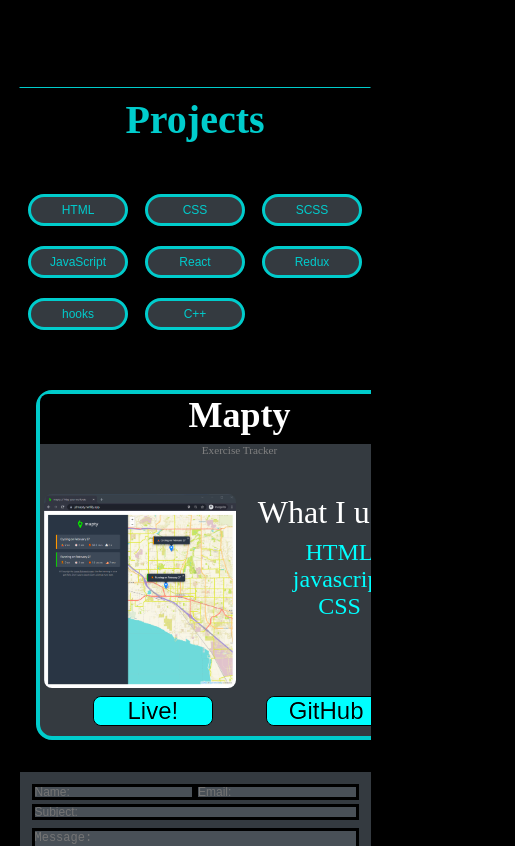
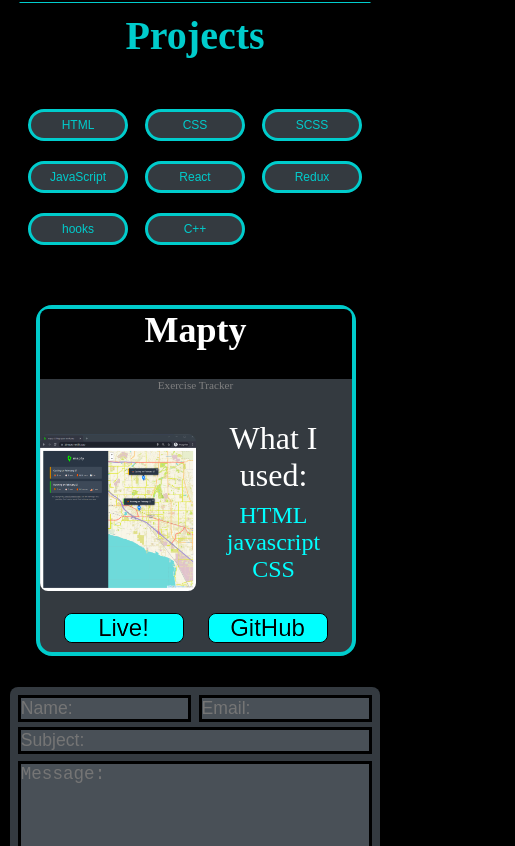
Before and after one commit to jdietrich11/portfolio, a React (Create React App) app: page / in a window 390 px wide. Shown: the part 1154-2000 px from the top of the page, 515 px wide, since content can reach past the window. Built offline with nearby package versions, Linux system fonts and the light colour scheme; a web font is replaced by a local one.

Commit message:
finished responsive design with home page

```diff
--- a/src/components/contact-me/contact-me.media.scss
+++ b/src/components/contact-me/contact-me.media.scss
@@ -1,24 +1,5 @@
 @media (max-width: 600px) {
   .contact-me-container {
-    width: 90vw;
-    height: auto;
-    overflow-y: hidden;
-    .form {
-      display: flex;
-      flex-direction: column;
-      padding: 12px;
-      .input {
-        font-size: 12px;
-        height: 16px;
-        width: 100%;
-      }
-      .message {
-        height: 75px;
-      }
-      .button {
-        font-size: 14px;
-        width: 150px;
-      }
-    }
+    border-radius: 1rem;
   }
 }
--- a/src/components/header/header.media.styles.scss
+++ b/src/components/header/header.media.styles.scss
@@ -3,3 +3,9 @@
     margin: auto;
   }
 }
+
+@media (max-width: 400px) {
+  .menu {
+    display: none;
+  }
+}
--- a/src/components/more/more.media.styles.scss
+++ b/src/components/more/more.media.styles.scss
@@ -22,7 +22,8 @@
     width: 50%;
     display: grid;
     justify-content: center;
-  }
-  .link {
+    .button {
+      margin: auto;
+    }
   }
 }
--- a/src/components/project-card/project-card.media.scss
+++ b/src/components/project-card/project-card.media.scss
@@ -2,9 +2,8 @@
   .card {
     border: 4px solid #00cccc;
     display: grid;
-    grid-template-rows: 1fr 1fr 4fr;
-    grid-template-columns: 50rem;
-    margin-right: 12rem;
+    grid-template-rows: auto auto auto;
+    grid-template-columns: 80vw;
     margin-left: 2rem;
     margin-bottom: 1.2rem;
     border-radius: 2rem;
@@ -18,7 +17,6 @@
       font-size: 4.5rem;
       background-color: black;
       border-radius: 1rem 1rem 0 0;
-      padding-bottom: 1rem;
     }
     .subtitle {
       color: grey;
@@ -34,10 +32,10 @@
       .image {
         grid-row: 1 / 2;
         grid-column: 1 / 2;
-        width: 24em;
         margin: auto;
         border-radius: 1rem;
         filter: saturate(3);
+        max-width: 100%;
       }
       .overlay {
         display: contents;
--- a/src/pages/resume/resume.styles.scss
+++ b/src/pages/resume/resume.styles.scss
@@ -65,11 +65,13 @@
 }
 .job-title {
   font-weight: bold;
+  font-size: 1.5rem;
 }
 .company {
   font-style: italic;
   text-decoration: none;
   color: black;
+  font-size: 1.2rem;
 
   &:hover {
     cursor: pointer;
@@ -102,3 +104,17 @@
     transition: transform 3s ease;
   }
 }
+
+@media (max-width: 600px) {
+  .resume {
+    width: 90vw;
+    margin-top: 2rem;
+    margin-bottom: 2rem;
+    border-radius: 1rem;
+
+    .about-info {
+      display: flex;
+      flex-direction: column;
+    }
+  }
+}
```
